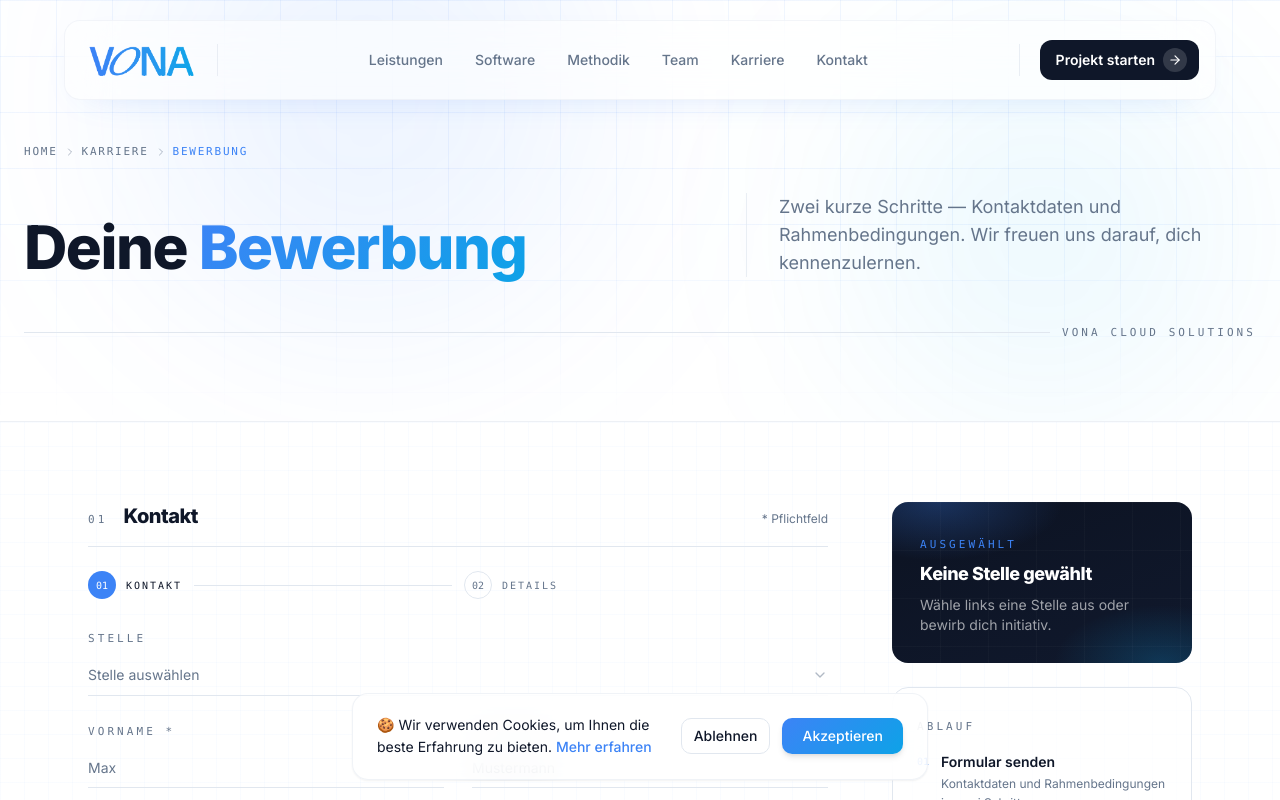
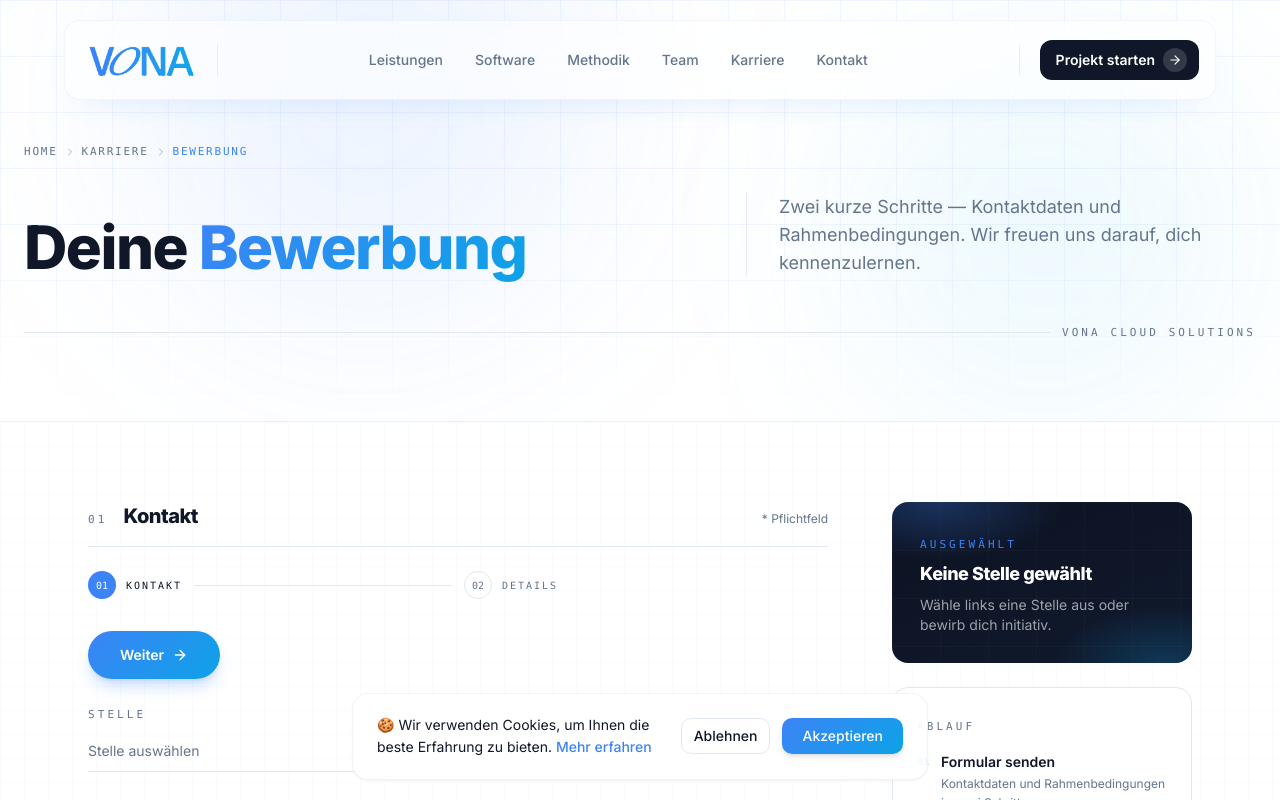
Before and after one commit to darklobster9512/vona-cloud, a React (Vite) app: page /karriere/bewerbung in a window 1280 px wide. Shown: the top 800 px of the page. Built offline with nearby package versions, Linux system fonts and the light colour scheme; the HTML template or start-up script is replaced by a standard one.

Commit message:
Changes
Co-authored-by: darklobster9512 <301748244+darklobster9512@users.noreply.github.com>

```diff
--- a/src/pages/Bewerbung.tsx
+++ b/src/pages/Bewerbung.tsx
@@ -177,6 +177,15 @@ const Bewerbung = () => {
               <form onSubmit={handleSubmit} className="mt-8 space-y-7">
                 {step === 1 ? (
                   <>
+                    <button
+                      type="button"
+                      onClick={handleNext}
+                      className="inline-flex items-center gap-2 px-8 py-3.5 rounded-full bg-gradient-blue text-primary-foreground font-semibold text-sm shadow-lg shadow-primary/25 hover:shadow-xl hover:shadow-primary/35 hover:scale-[1.02] transition-all duration-200"
+                    >
+                      Weiter
+                      <ArrowRight size={16} />
+                    </button>
+
                     <div className="space-y-2">
                       <FieldLabel htmlFor="stelle">Stelle</FieldLabel>
                       <Select value={form.stelle} onValueChange={(v) => setForm({ ...form, stelle: v })}>
```
